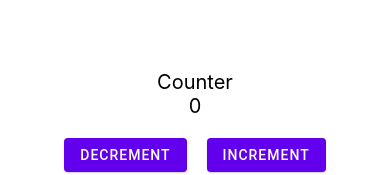
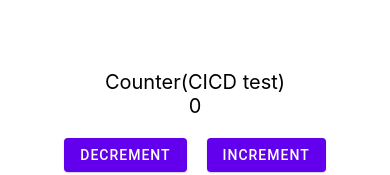
Before and after one commit to czodiac/secret-project, a React Native app: screen /Home in a window 390 px wide. Shown: the part 335-510 px from the top of the page. Built offline with nearby package versions, Linux system fonts and the light colour scheme.

Commit message:
CICD test

```diff
--- a/package.json
+++ b/package.json
@@ -46,8 +46,8 @@
     "ts",
     "eslint"
   ],
-  "homepage": "https://github.com/iBhavesh/expo-template-redux_tookit-typescript",
-  "author": "Bhavesh Sharma",
+  "homepage": "/",
+  "author": "Iltae",
   "license": "MIT",
   "private": true
 }
--- a/src/components/home.tsx
+++ b/src/components/home.tsx
@@ -18,7 +18,7 @@ const Home = () => {
   return (
     <View style={styles.container}>
       <View style={styles.counterView}>
-        <Text style={styles.count}>Counter</Text>
+        <Text style={styles.count}>Counter(CICD test)</Text>
         <Text style={styles.count}>{count}</Text>
       </View>
       <View style={styles.buttonContainer}>
```
